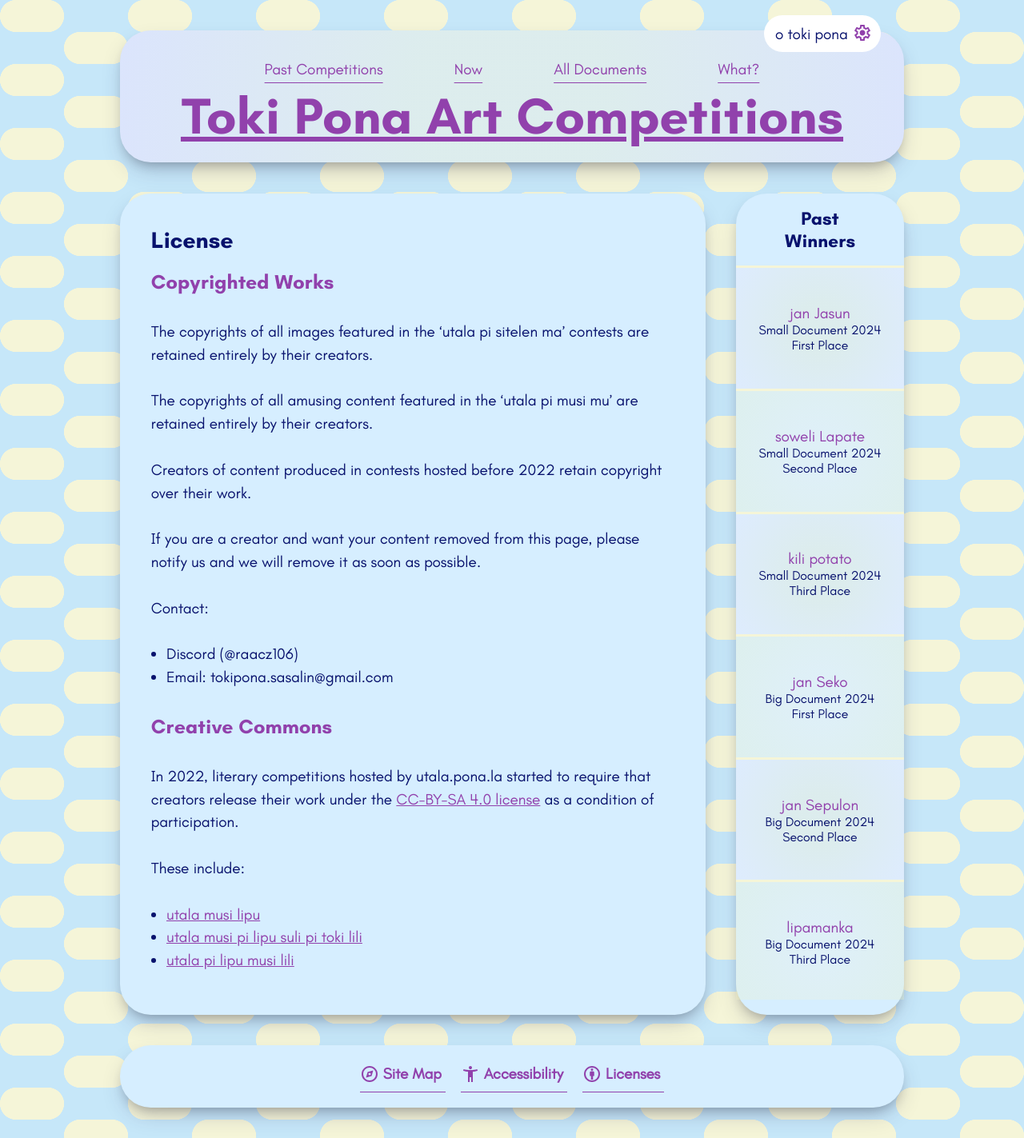
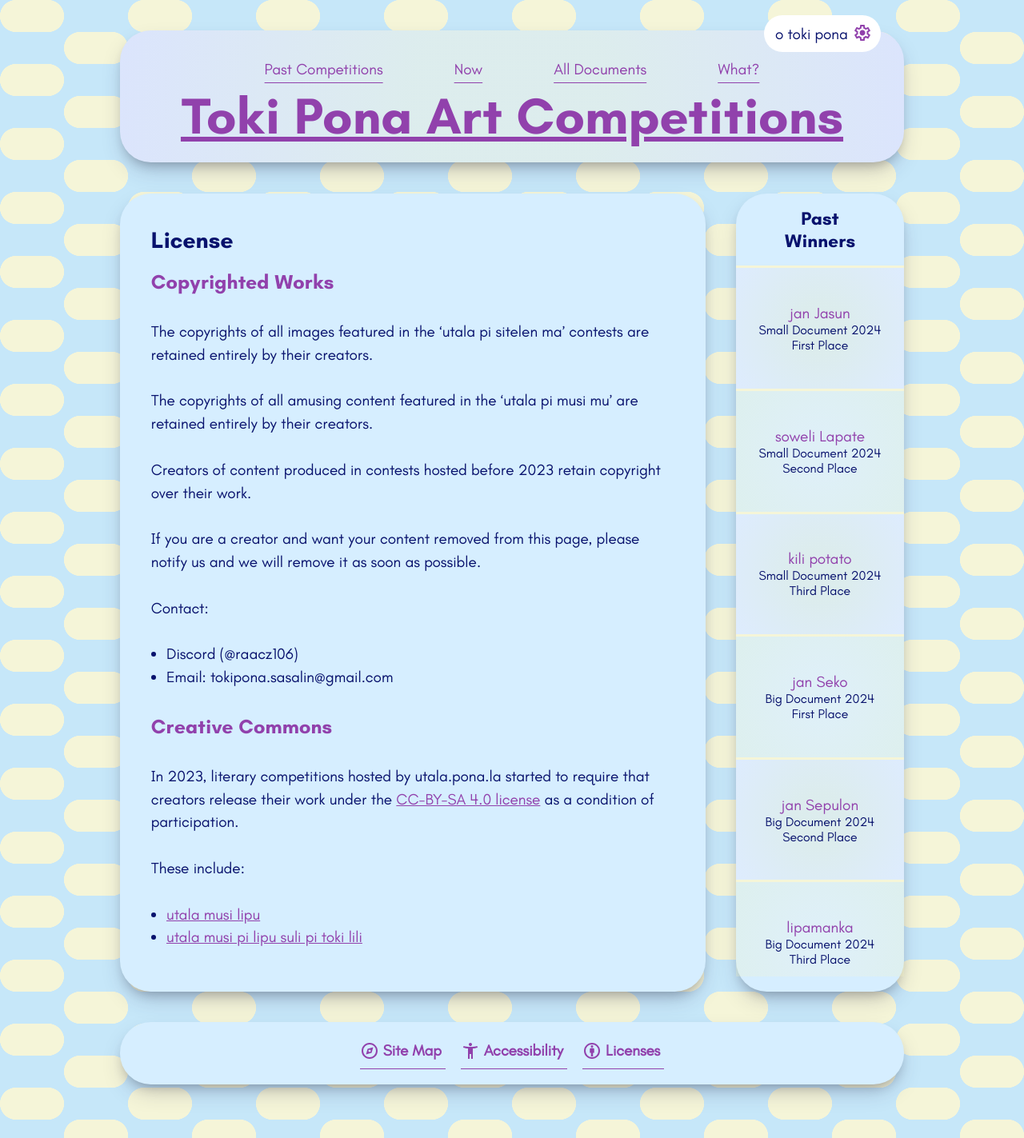
Before and after one commit to raacz/utala, a Jekyll site: the page built from lawa-kepeken_en.md, in a window 1280 px wide. Shown: the whole page at 80% size. Built offline with Jekyll 4.4.1, drawn with Linux system fonts in a browser that asks for light colours.

Commit message:
pona pi lawa kepeken

```diff
--- a/lawa-kepeken_en.md
+++ b/lawa-kepeken_en.md
@@ -13,7 +13,7 @@ The copyrights of all images featured in the '<span lang="tok">utala pi sitelen
 
 The copyrights of all amusing content featured in the '<span lang="tok">utala pi musi mu</span>' are retained entirely by their creators.
 
-Creators of content produced in contests hosted before 2022 retain copyright over their work.
+Creators of content produced in contests hosted before 2023 retain copyright over their work.
 
 
 If you are a creator and want your content removed from this page, please notify us and we will remove it as soon as possible.
@@ -24,11 +24,10 @@ Contact:
 
 ## Creative Commons
 
-In 2022, literary competitions hosted by utala.pona.la started to require that creators release their work under the <a href="https://creativecommons.org/licenses/by-sa/4.0/deed.en">CC-BY-SA 4.0 license</a> as a condition of participation.
+In 2023, literary competitions hosted by utala.pona.la started to require that creators release their work under the <a href="https://creativecommons.org/licenses/by-sa/4.0/deed.en">CC-BY-SA 4.0 license</a> as a condition of participation.
 
 These include:
 <div lang="tok" markdown="1">
 - [utala musi lipu](/mamtt/lipu-musi/)
 - [utala musi pi lipu suli pi toki lili](/mamtw/toki-en-lipu/index.md)
-- [utala pi lipu musi lili](/mamt/lipu-lili/)
 </div>
```
Also changed, not shown: lawa-kepeken_tok.md (+3 -4 lines).
